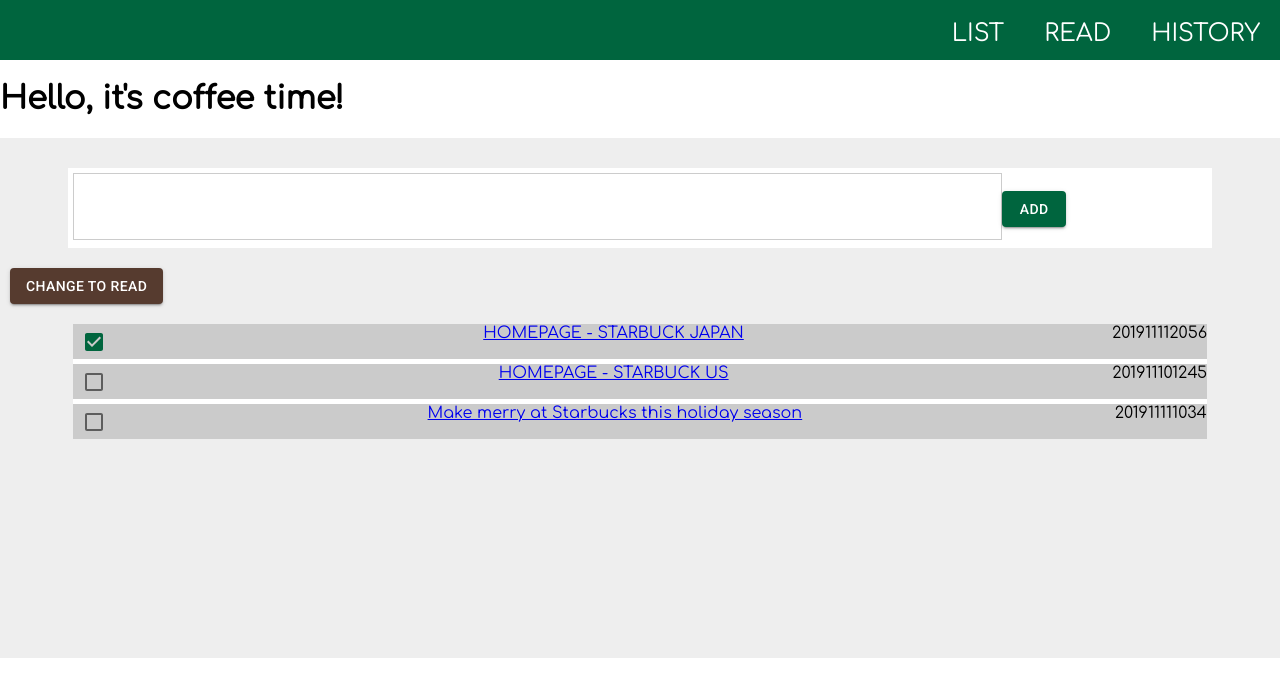
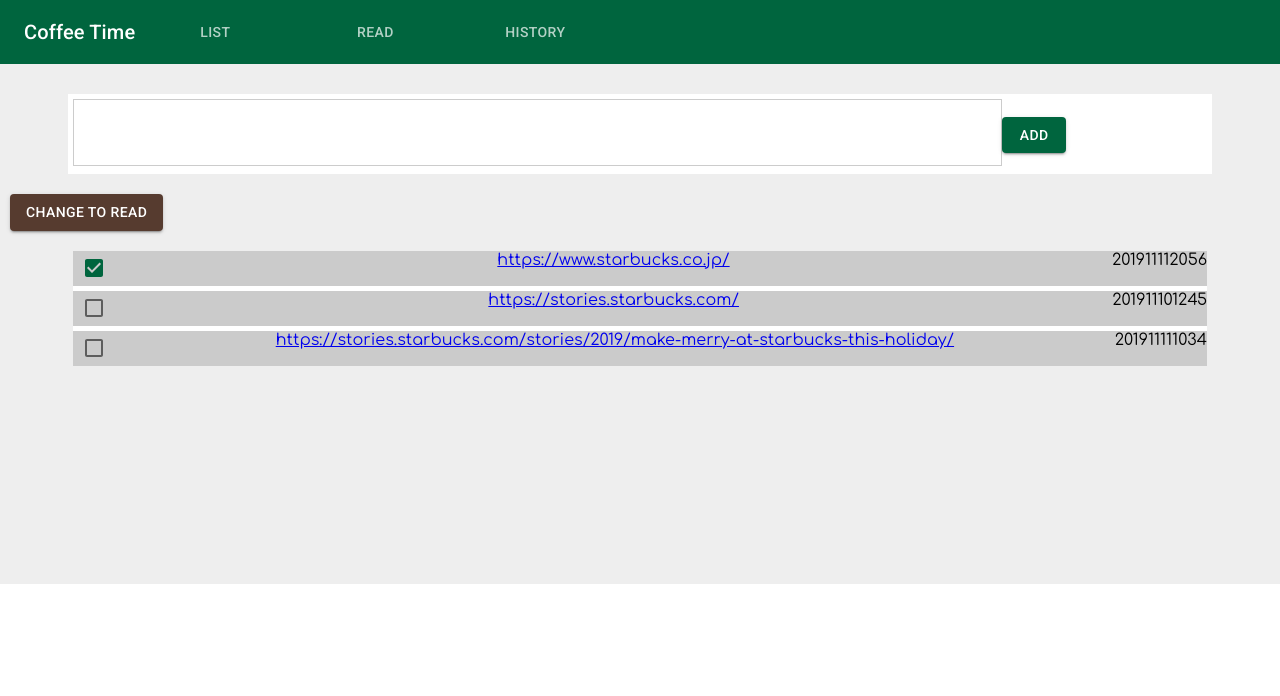
Before and after one commit to nouvelle/coffee-time, a React (Create React App) app: page / in a window 1280 px wide. Shown: the top 696 px of the page. Built offline with nearby package versions, Linux system fonts and the light colour scheme.

Commit message:
style change to material-ui

```diff
--- a/src/components/App.jsx
+++ b/src/components/App.jsx
@@ -24,8 +24,7 @@
     return (
       <div className="App">
         <div className="app">
-          <Header className="header" />
-          <h1>Hello, it's coffee time!</h1>
+          <Header />
 
           {(() => {
             if (this.props.currentView === "LIST") {
--- a/src/components/Header.jsx
+++ b/src/components/Header.jsx
@@ -1,6 +1,11 @@
 import React, { Component } from "react";
 import { connect } from "react-redux";
 import { changeCurrentView } from "../redux/redux";
+import AppBar from "@material-ui/core/AppBar";
+import Toolbar from "@material-ui/core/Toolbar";
+import Typography from "@material-ui/core/Typography";
+import Tabs from "@material-ui/core/Tabs";
+import Tab from "@material-ui/core/Tab";
 import "../styles/styles.css";
 
 class Header extends Component {
@@ -16,16 +21,17 @@
 
   render() {
     return (
-      <div className="header">
-        <div onClick={this.changeViewList} className="listLink link">
-          LIST
-        </div>
-        <div onClick={this.changeViewRead} className="readLink link">
-          READ
-        </div>
-        <div onClick={this.changeViewHistory} className="historyLink link">
-          HISTORY
-        </div>
+      <div>
+        <AppBar position="static">
+          <Toolbar>
+            <Typography variant="h6">Coffee Time</Typography>
+            <Tabs>
+              <Tab label="LIST" onClick={this.changeViewList} />
+              <Tab label="READ" onClick={this.changeViewRead} />
+              <Tab label="HISTORY" onClick={this.changeViewHistory} />
+            </Tabs>
+          </Toolbar>
+        </AppBar>
       </div>
     );
   }
--- a/src/components/ListContents.jsx
+++ b/src/components/ListContents.jsx
@@ -58,7 +58,7 @@
                 color="primary"
               />
               <div className="url">
-                <a href={`${unReadUrlList.url}`}>{unReadUrlList.name}</a>
+                <a href={`${unReadUrlList.url}`}>{unReadUrlList.url}</a>
               </div>
               <div className="date">{unReadUrlList.date}</div>
             </div>
--- a/src/components/ReadContents.jsx
+++ b/src/components/ReadContents.jsx
@@ -8,12 +8,13 @@
 
     return (
       <div className="contents readContents">
+        <h1>Hello, it's coffee time!</h1>
         <div className="urllistArea">
           {console.log("all READ list", readUrlLists)}
           {readUrlLists.map((readUrlList, i) => (
             <div className="urlList" key={i}>
               <div className="url">
-                <a href={`${readUrlList.url}`}>{readUrlList.name}</a>
+                <a href={`${readUrlList.url}`}>{readUrlList.url}</a>
               </div>
               <div className="date">{readUrlList.date}</div>
             </div>
--- a/src/styles/styles.css
+++ b/src/styles/styles.css
@@ -5,19 +5,6 @@
 }
 .app {
   width: 100%;
-}
-.header {
-  height: 60px;
-  background: #00653e;
-  /* background: #edebe9; */
-  /* background: #563b2f; */
-  display: flex;
-  justify-content: flex-end;
-}
-.link {
-  color: #fff;
-  font-size: 24px;
-  margin: 20px;
 }
 .contents {
   height: 500px;
```
